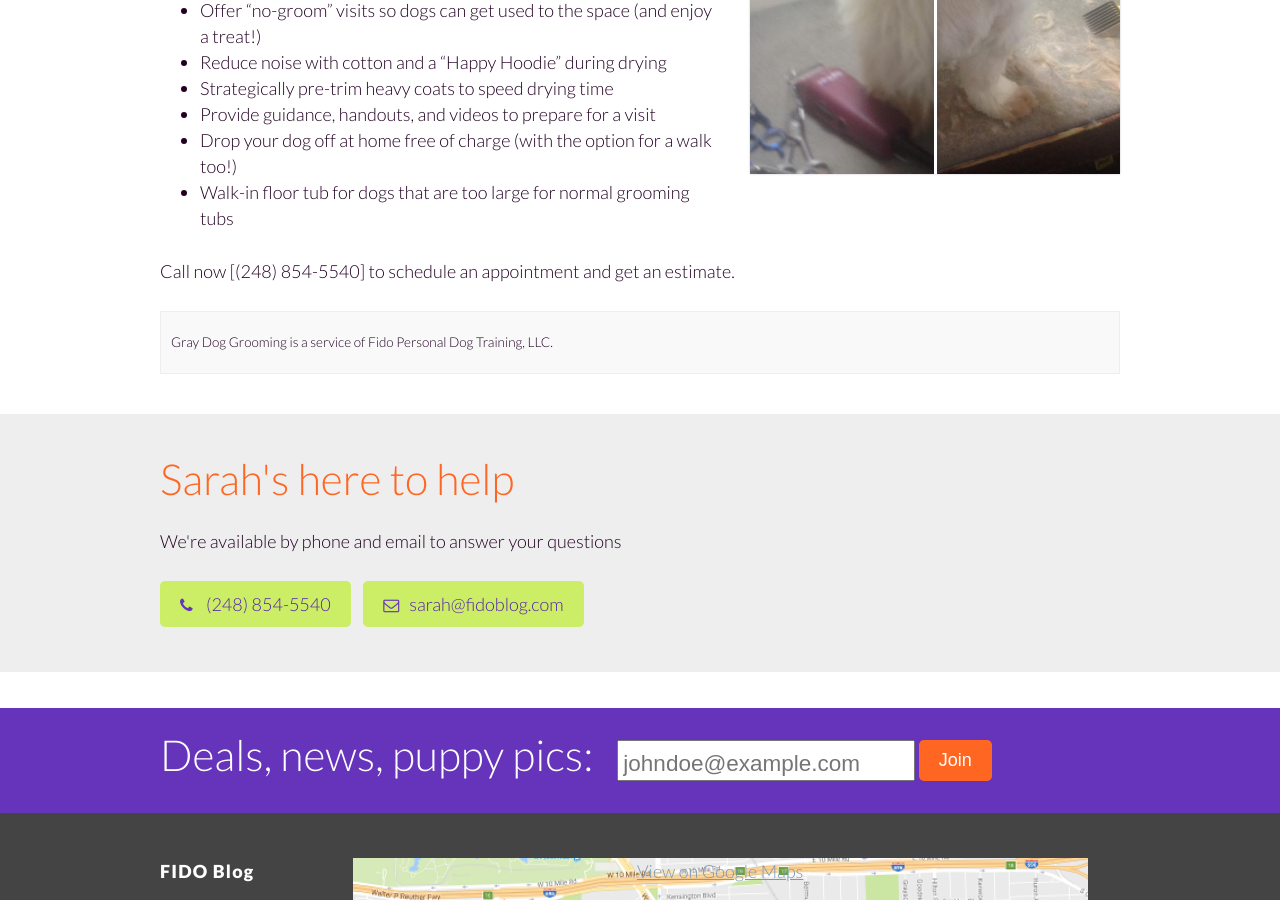
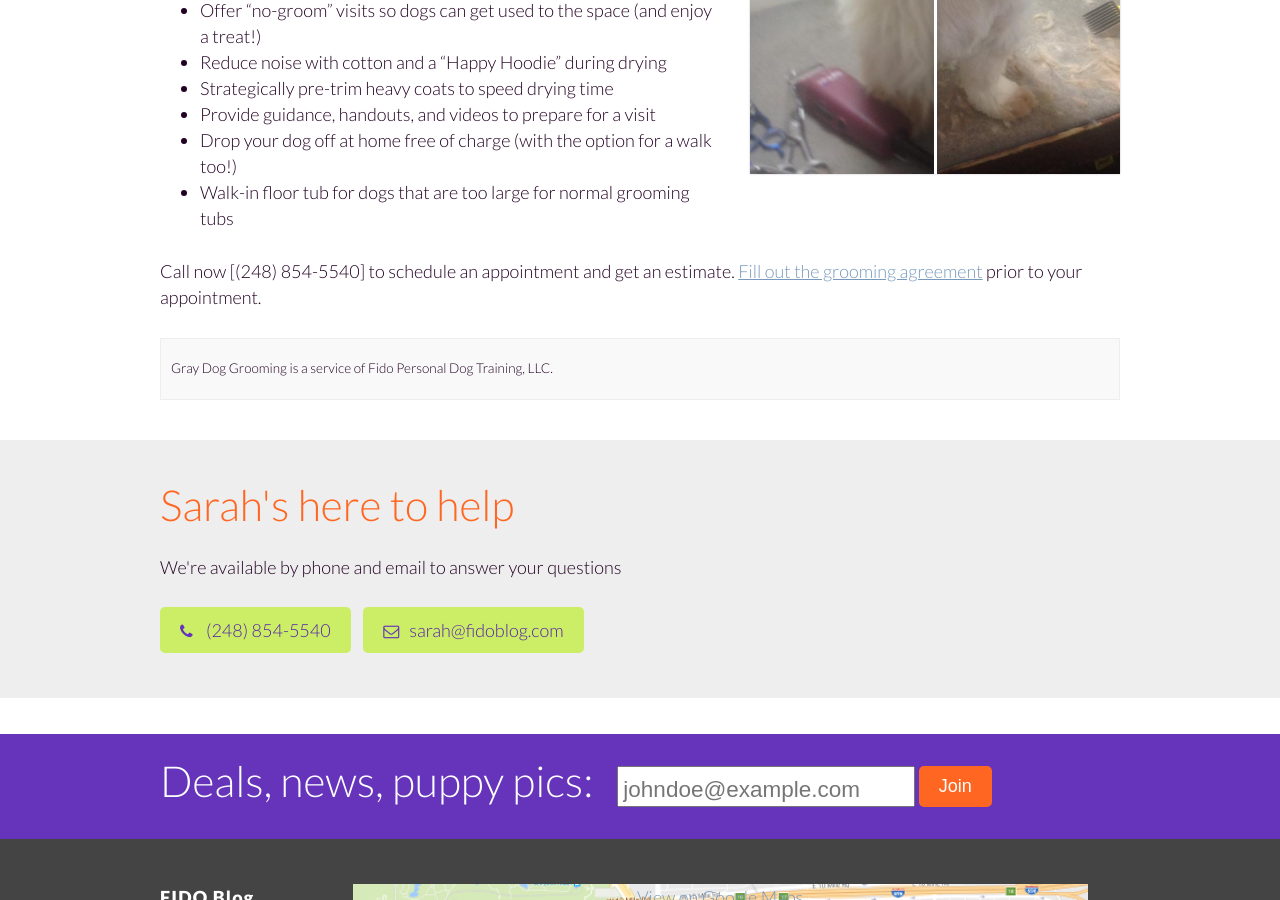
Before and after one commit to fidodogtraining/fidodogtraining.github.io, a Jekyll site: the page built from _autopages/grooming.md, in a window 1280 px wide and 900 px high, scrolled down 629 px. Built offline with Jekyll 4.4.1, drawn with Linux system fonts in a browser that asks for light colours.

Commit message:
Link to the grooming agreement

```diff
--- a/_autopages/grooming.md
+++ b/_autopages/grooming.md
@@ -25,7 +25,7 @@ different:
   * Drop your dog off at home free of charge (with the option for a walk too!)
   * Walk-in floor tub for dogs that are too large for normal grooming tubs
 
-Call now [(248) 854-5540] to schedule an appointment and get an estimate.
+Call now [(248) 854-5540] to schedule an appointment and get an estimate. [Fill out the grooming agreement](/forms/grooming-customer-agreement/) prior to your appointment.
 
 <aside class="clear">
   Gray Dog Grooming is a service of Fido Personal Dog Training, LLC.
```
